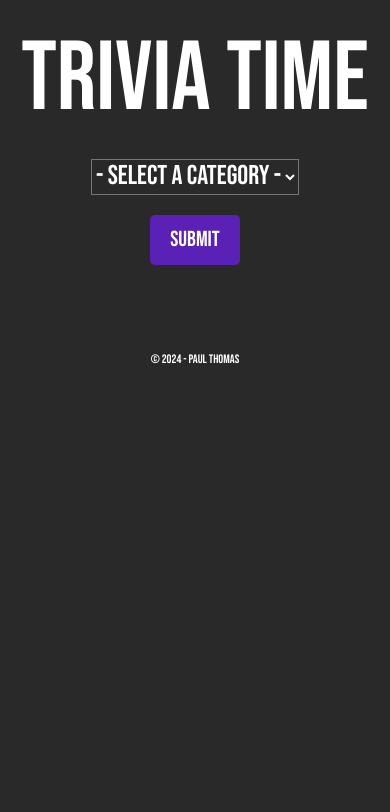
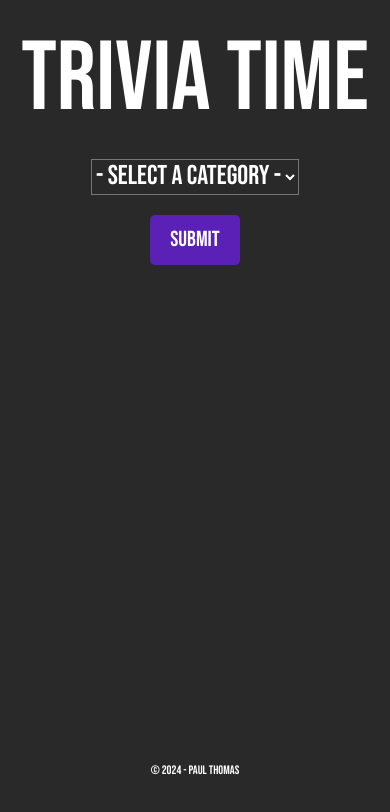
Before and after one commit to lordpaulthomas/quiz-app, a website with bundled scripts: page index.html in a window 390 px wide. Built offline with nearby package versions, Linux system fonts and the light colour scheme.

Commit message:
fixed footer to bottom and adjusted question-card to 100vh and 85vw, added no scrolling media query for iphone

```diff
--- a/styles/base/base.css
+++ b/styles/base/base.css
@@ -136,6 +136,11 @@ html {
     font-size: 68%;
   }
 }
+@media (max-width: 480px) {
+  html {
+    overflow-y: hidden;
+  }
+}
 
 body {
   font-family: var(--font-family);
--- a/styles/components/footer.css
+++ b/styles/components/footer.css
@@ -1,7 +1,11 @@
 .footer {
     border-top: 1px solid var(--border);
     padding-block: var(--gutter-x-large);
-   text-align: center;
+    text-align: center;
+    position: fixed;
+    left: 0;
+    bottom: 0;
+    width: 100%;
   }
 
 
--- a/styles/components/question.css
+++ b/styles/components/question.css
@@ -11,7 +11,8 @@
   box-shadow: 0px 0px 10px rgba(0, 0, 0, 0.1);
   padding: 1rem;
   margin: 5vh auto;
-  max-width: 60vw;
+  max-width: 80vw;
+  max-height: 100vh;
 
 }
 
```
